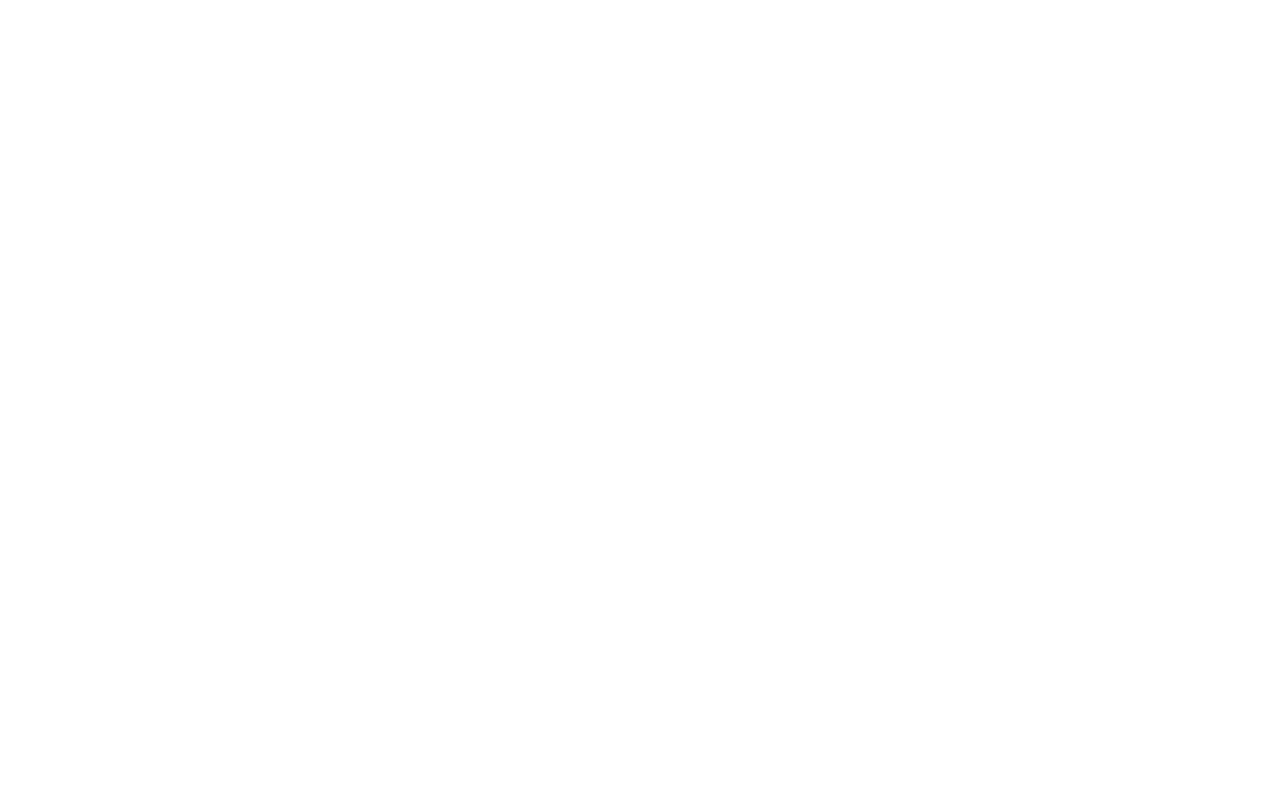
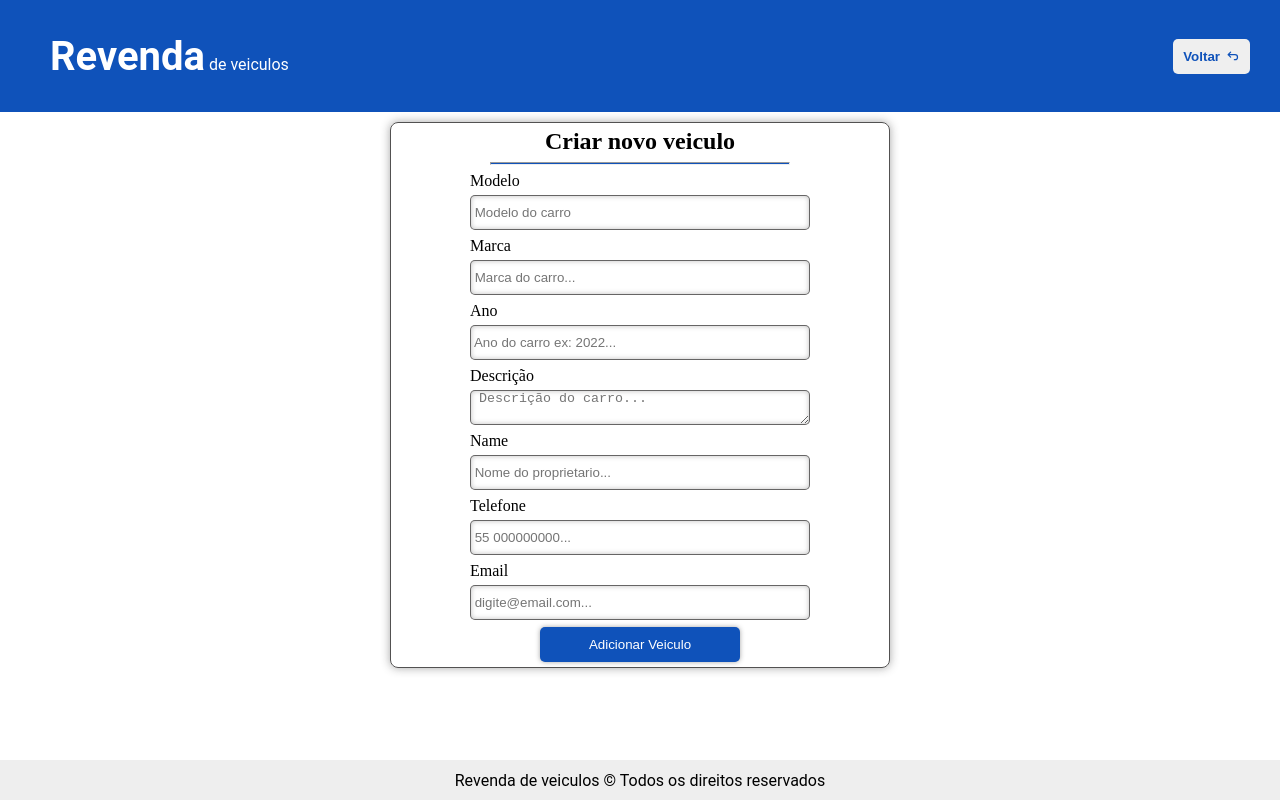
Before and after one commit to glauber-FullStackDev/desafio-dev-junior-b2u, a React (Vite) app in the folder front-end/: page /create in a window 1280 px wide. Before the commit this address had no page. Built offline with nearby package versions, Linux system fonts and the light colour scheme.

Commit message:
criei formulario para adidicionar novo veiculo

```diff
--- a/front-end/src/components/CardVehicles/CardVehicles.jsx
+++ b/front-end/src/components/CardVehicles/CardVehicles.jsx
@@ -1,4 +1,5 @@
 import * as S from "./Styled";
+import {IoMdAdd} from 'react-icons/io'
 
 const CardVehicles = (props) => {
   const { vehicles, count, totalCard } = props;
@@ -6,14 +7,19 @@ const CardVehicles = (props) => {
     <S.Container>
       {vehicles?.map((vehicle, index) => {
         const from = count - totalCard;
+        const description = vehicle.description.substr(0,35) + "..."
+
         if (index >= from && index < count) {
           return (
             <S.Card>
-              <h3>Modelo: {vehicle.carName}</h3>
-              <p>{vehicle.description}</p>
-              <p>Ano: {vehicle.yearOfManufacture}</p>
-              <p>Marca: {vehicle.brand}</p>
-              <button>Detalhes</button>
+              <S.Content>
+                <h3>{vehicle.carName}</h3>
+                <p>Ano: {vehicle.yearOfManufacture}</p>
+                <p>Marca: {vehicle.brand}</p>
+                <p>{description.charAt(0).toUpperCase() + description.slice(1)}</p>
+              </S.Content>
+
+              <S.Details>Detalhes <IoMdAdd/></S.Details>
             </S.Card>
           );
         }
--- a/front-end/src/components/CardVehicles/Styled.jsx
+++ b/front-end/src/components/CardVehicles/Styled.jsx
@@ -31,8 +31,8 @@ export const Card = styled.div`
   flex-direction: column;
 
   background: #e6e6e6;
-  text-align: center;
   border-radius: 3px;
+  word-break: break-all;
   width: 116px;
   height: 170px;
   padding: 10px;
@@ -45,17 +45,21 @@ export const Card = styled.div`
   }
 `;
 
-export const Information = styled.div`
+export const Content = styled.div`
+
+`
+
+export const Details = styled.button`
   display: flex;
-  flex-direction: column;
   align-items: center;
-
-  gap: 7px;
-  border-radius: 5px;
-  border: 2.4px solid #d5d5de;
-  background: #ebebf0;
-  word-break: break-word;
-  padding-top: 5px;
+  justify-content: center;
+  position: absolute;
+  bottom: 0px;
   width: 100%;
-  height: 210px;
+  gap: 8px;
+  background-color: #0f52ba;
+  border-radius: 0 0 8px 8px;
+  color: white;
+  border: none;
+  height: 32px;
 `;
--- a/front-end/src/components/Header/Header.jsx
+++ b/front-end/src/components/Header/Header.jsx
@@ -1,12 +1,25 @@
 import * as S from "./styled"
+import {AiFillCar} from 'react-icons/ai'
+import {TbArrowBackUp} from 'react-icons/tb'
+import { useLocation } from "react-router-dom"
 
-const Header = () => {
+const Header = (props) => {
+  const location = useLocation()
   return (
     <S.Container>
       <S.Logo>
         <S.TitleLogo>Revenda</S.TitleLogo>
         <p>de veiculos</p>
       </S.Logo>
+
+      {location.pathname === "/" ?
+      <S.AddVehicle onClick={props.button}>Adicionar Veiculo <AiFillCar size={15}
+      />
+      </S.AddVehicle>:
+      <S.AddVehicle onClick={props.button}>Voltar<TbArrowBackUp size={15}
+      />
+      </S.AddVehicle>
+      }
     </S.Container>
   )
 }
--- a/front-end/src/components/Header/styled.jsx
+++ b/front-end/src/components/Header/styled.jsx
@@ -18,3 +18,17 @@ export const Logo = styled.div`
 export const TitleLogo = styled.h1`
     font-size: 40px;
 `
+
+export const AddVehicle =  styled.button`
+    display: flex;
+    align-items: center;
+    gap: 5px;
+    font-weight: 600;
+    border: none;
+    color: #0F52BA;
+    padding: 10px;
+    border-radius: 5px;
+    margin-right: 30px;
+
+
+`
--- /dev/null
+++ b/front-end/src/hook/useForm.jsx
@@ -0,0 +1,15 @@
+import React, { useState } from "react";
+
+ const useForm = (initialState) => {
+    const [form, setForm] = useState(initialState)
+    const onChange = (event) => {
+        const { name, value } = event.target
+        setForm({ ...form, [name]: value })
+    }
+    const clean = () => {
+        setForm(initialState)
+    }
+    return { form, onChange, clean }
+}
+
+export default useForm
--- /dev/null
+++ b/front-end/src/hook/useVehicle.jsx
@@ -0,0 +1,31 @@
+import axios from "axios";
+import { useState } from "react";
+import {BASE_URL} from '../constants/BASE_URL'
+
+const useVehicle = () => {
+    const [message,setMessage] = useState()
+    const [vehicles,setVehicles] = useState()
+    const [errorMessage,setErrorMessage] = useState()
+
+    const getVehicles = (url) => {
+        axios
+        .get(`${BASE_URL}${url}`)
+        .then(res => setVehicles(res.data.response))
+        .catch(error => console.log(setVehicles(error.message)) )
+    }
+
+    const changeVehicle = (url,body,clean) => {
+        axios
+        .post(`${BASE_URL}${url}`,body)
+        .then(res => {
+            setMessage(res.data.response)
+            clean()
+        })
+        .catch(error => setErrorMessage(error.response.data.message))
+    }
+
+    return {changeVehicle,message,getVehicles,vehicles,errorMessage}
+
+}
+
+export default useVehicle
--- /dev/null
+++ b/front-end/src/pages/CreateCar/CreateCar.jsx
@@ -0,0 +1,146 @@
+import React from 'react'
+import * as S from './Styled'
+import { useNavigate } from 'react-router-dom'
+import { goToHome } from '../../router/coordinator'
+import useForm from '../../hook/useForm'
+import useVehicle from '../../hook/useVehicle'
+import Header from "../../components/Header/Header"
+import Footer from "../../components/Footer/Footer"
+const CreateCar = () => {
+  const navigate = useNavigate()
+  const { changeVehicle, errorMessage } = useVehicle()
+  const { form, clean, onChange } = useForm({
+    carName: '',
+    brand: '',
+    yearOfManufacture: '',
+    description: '',
+    name: '',
+    telephone: '',
+    email: ''
+  })
+
+  const submit = (event) => {
+    event.preventDefault()
+    changeVehicle("/vehicles/create", form, clean)
+  }
+
+  return (
+    <S.Container>
+      <Header button={() => goToHome(navigate)} />
+      <S.Form onSubmit={submit}>
+        <h2>Criar novo veiculo</h2>
+        <S.Hr/>
+        {!errorMessage ? '' : <S.Err>{errorMessage}</S.Err>}
+        <S.Label htmlFor="carName">
+          Modelo
+          <S.Input
+            type="text"
+            minLength={3}
+            maxLength={30}
+            placeholder=' Modelo do carro'
+            id="carName"
+            name={"carName"}
+            onChange={onChange}
+            value={form.carName}
+            required
+
+          />
+        </S.Label>
+
+        <S.Label htmlFor="brand...">
+          Marca
+          <S.Input
+            type="text"
+            minLength={3}
+            maxLength={30}
+            placeholder=' Marca do carro...'
+            id="brand"
+            name={"brand"}
+            onChange={onChange}
+            value={form.brand}
+            required
+          />
+        </S.Label>
+
+        <S.Label htmlFor="yearOfManufacture">
+          Ano
+          <S.Input
+            type="text"
+            placeholder=' Ano do carro ex: 2022...'
+            pattern={"[1-2][0-9][0-9][0-9]"}
+            id="yearOfManufacture"
+            minLength={4}
+            maxLength={4}
+            name={"yearOfManufacture"}
+            onChange={onChange}
+            value={form.yearOfManufacture}
+            required
+          />
+        </S.Label>
+
+        <S.Label htmlFor="description">
+          Descrição
+          <S.Description
+            placeholder=' Descrição do carro...'
+            name="description"
+            id="description"
+            minLength={10}
+            maxLength={250}
+            onChange={onChange}
+            value={form.description}
+            required
+          />
+        </S.Label>
+
+        <S.Label htmlFor="name">
+          Name
+          <S.Input
+            placeholder=' Nome do proprietario...'
+            type="text"
+            id="name"
+            minLength={3}
+            maxLength={30}
+            name={"name"}
+            onChange={onChange}
+            value={form.name}
+            required
+          />
+        </S.Label>
+
+        <S.Label htmlFor="Telefone">
+          Telefone
+          <S.Input
+            type='tel'
+            placeholder=' 55 000000000...'
+            id="telephone"
+            name={"telephone"}
+            pattern={'[0-9]{2}\ \[0-9]{4,5}[0-9]{4}'}
+            minLength={11}
+            maxLength={14}
+            onChange={onChange}
+            value={form.telephone}
+            required
+          />
+        </S.Label>
+
+        <S.Label htmlFor="email">
+          Email
+          <S.Input
+            placeholder=' digite@email.com...'
+            id="email"
+            type="email"
+            name={"email"}
+            onChange={onChange}
+            value={form.email}
+            required
+          />
+        </S.Label>
+
+        <S.NeVehicle>Adicionar Veiculo</S.NeVehicle>
+      </S.Form>
+      <Footer />
+    </S.Container>
+  )
+}
+
+export default CreateCar
--- /dev/null
+++ b/front-end/src/pages/CreateCar/Styled.jsx
@@ -0,0 +1,63 @@
+import styled from "styled-components";
+
+export const Container = styled.section`
+  display: flex;
+  align-items: center;
+  justify-content: center;
+  flex-direction: column;
+`;
+export const Err = styled.p`
+  color: red;
+`;
+export const Hr = styled.hr`
+  width: 300px;
+  height: 3px;
+  background: #0f52ba;
+`;
+
+export const Form = styled.form`
+  display: flex;
+  align-items: center;
+  justify-content: center;
+  flex-direction: column;
+
+  margin-top: 10px;
+  padding: 5px;
+  gap: 7px;
+  border: 1px solid #525151;
+  box-shadow: 0 0 10px #23222267;
+  border-radius: 8px;
+  width: 500px;
+`;
+export const Label = styled.label`
+  display: flex;
+  flex-direction: column;
+  gap: 5px;
+`;
+
+export const Input = styled.input`
+  width: 340px;
+  height: 35px;
+  border-radius: 5px;
+  border: none;
+  border: 1px solid #414040cd;
+  box-shadow: inset 0 0 5px #75737375;
+`;
+export const Description = styled.textarea`
+  width: 340px;
+  height: 35px;
+  border-radius: 5px;
+  border: none;
+  border: 1px solid #414040cd;
+  box-shadow: inset 0 0 5px #75737375;
+`;
+
+export const NeVehicle = styled.button`
+  border: none;
+  width: 200px;
+  background-color: #0f52ba;
+  color: white;
+  padding: 10px;
+  border-radius: 5px;
+  box-shadow: 0 0 5px #23222267;
+`;
--- a/front-end/src/pages/Home/Home.jsx
+++ b/front-end/src/pages/Home/Home.jsx
@@ -4,17 +4,24 @@ import Footer from '../../components/Footer/Footer'
 import Header from '../../components/Header/Header'
 import CardVehicles from '../../components/CardVehicles/CardVehicles'
 import ButtonSlide from '../../components/ButtonSlide/ButtonSlide'
-import { GetVehicles } from '../../services/VehiclesServices'
 import usePagination from '../../hook/usePagination'
+import { useNavigate } from 'react-router-dom'
+import { goToCreate } from '../../router/coordinator'
+import useVehicle from '../../hook/useVehicle'
+import { useEffect } from 'react'
 
 const Home = () => {
-  const vehicles = GetVehicles("/vehicles")
-
-  const {totalCard,totalPages,count,page,pagination} = usePagination(vehicles)
+  const {getVehicles,vehicles} = useVehicle()
+  useEffect(()=> getVehicles("/vehicles"),[])
+  const navigate = useNavigate()
+  const {totalCard,totalPages,count,page,pagination} =
+  usePagination(vehicles)
 
   return (
     <S.Container>
-      <Header/>
+      <Header
+        button={()=>goToCreate(navigate)}
+      />
         <CardVehicles
         vehicles={vehicles}
         count={count}
@@ -25,7 +32,9 @@ const Home = () => {
         totalPage={totalPages}
         page={page}
         />
-      <Footer/>
+      <Footer
+
+      />
     </S.Container>
   )
 }
--- a/front-end/src/router/Router.jsx
+++ b/front-end/src/router/Router.jsx
@@ -1,12 +1,13 @@
 import {Route,Routes,BrowserRouter} from "react-router-dom"
 import Home from "../pages/Home/Home"
+import CreateCar from "../pages/CreateCar/CreateCar"
 
 const Router = () => {
   return (
     <BrowserRouter>
         <Routes>
             <Route index element={<Home/>}/>
-            {/* <Route path="home" element={<Home/>}/> */}
+            <Route path="/create" element={<CreateCar/>}/>
         </Routes>
     </BrowserRouter>
   )
--- a/front-end/src/router/coordinator.js
+++ b/front-end/src/router/coordinator.js
@@ -1,3 +1,8 @@
 export const goToHome = (navigate) => {
-    navigate("/home")
+    navigate("/")
 }
+
+export const goToCreate = (navigate) => {
+    navigate("/create")
+
+}
--- a/front-end/src/services/VehiclesServices.jsx
+++ /dev/null
@@ -1,14 +0,0 @@
-import axios from "axios";
-import { useState,useEffect } from "react";
-import {BASE_URL} from '../constants/BASE_URL'
-
-export const GetVehicles = (url) => {
-    const [vehicles,setVehicles] = useState()
-    useEffect(()=>{
-    axios
-    .get(`${BASE_URL}${url}`)
-    .then(res => setVehicles(res.data.response))
-    .catch(error => console.log(setVehicles(error.message)) )
-    },[])
-    return vehicles
-}
```
